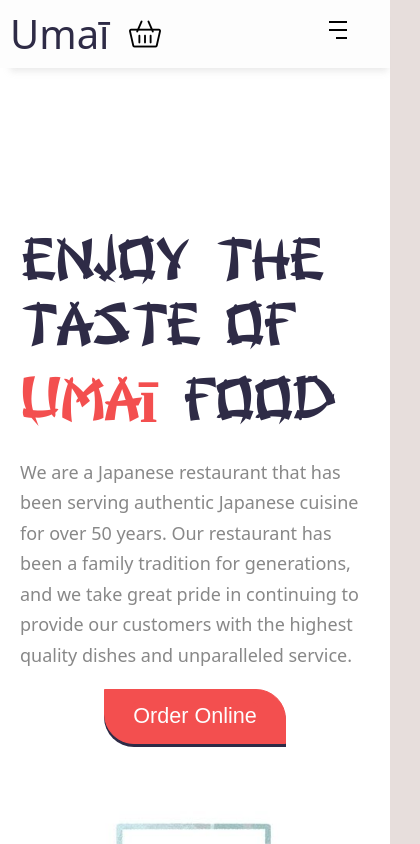
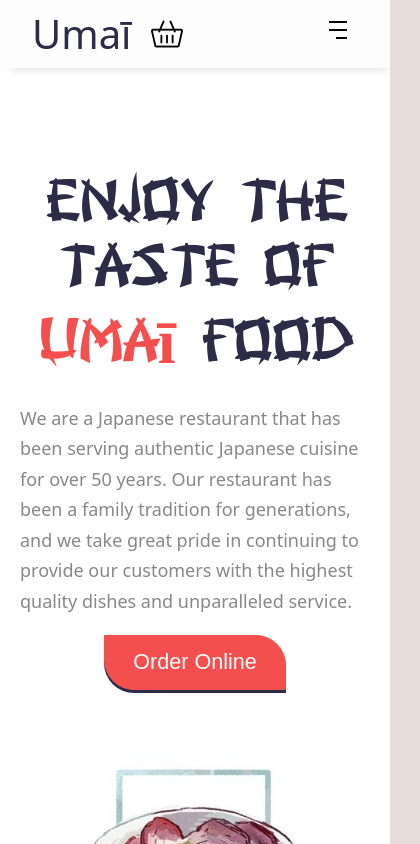
Before and after one commit to janaiscoding/shopping-cart, a React (Create React App) app: page /#/ in a window 390 px wide. Shown: the top 844 px of the page, 420 px wide, since content can reach past the window. Built offline with nearby package versions, Linux system fonts and the light colour scheme.

Commit message:
Fix mobile issues

```diff
--- a/src/pages/Cart.js
+++ b/src/pages/Cart.js
@@ -22,7 +22,7 @@ const Cart = ({
     />
   ));
   return (
-    <section className="cart-section" id="cart">
+    <section className="cart-section">
       <motion.div
         initial={{ opacity: 0 }}
         whileInView={{ opacity: 1 }}
@@ -30,7 +30,7 @@ const Cart = ({
         className="cart-main"
       >
         <div className="cart-info">
-          <h1 className="cart-title">Shopping Cart</h1>
+          <h1 className="cart-title" id="cart">Shopping Cart</h1>
           <div className="cart-items-wrapper">{allCartItems}</div>
           <div className="handle-checkout">
             <div className="continue-shopping">
--- a/src/styles/cart.css
+++ b/src/styles/cart.css
@@ -136,6 +136,9 @@ input[type="number"] {
     padding: 0px;
     font-size: large;
   }
+  .cart-main{
+    margin-top: 10vh;
+  }
   .cart-section,
   .cart-main,
   .cart-items-wrapper {
--- a/src/styles/contact.css
+++ b/src/styles/contact.css
@@ -50,8 +50,9 @@
   .form-group {
     flex-direction: column;
   }
-  form > input,
+  .form-label-group > input,
   #notes {
+    padding: 10px;
     width: 15em;
   }
 }
--- a/src/styles/home.css
+++ b/src/styles/home.css
@@ -188,7 +188,7 @@
   .section-breadcrumbs {
     margin-top: 1em;
   }
-  .section-three > .content{
+  .section-three > .content {
     margin: 5em 0em;
   }
   .home-main,
@@ -201,7 +201,7 @@
     margin: 1em 0em;
   }
   .products-wrapper {
-    grid-template-columns: repeat(2,1fr);
+    grid-template-columns: repeat(2, 1fr);
   }
 
   .section-two > .content,
@@ -231,11 +231,11 @@
     flex-direction: column;
   }
 
-  .section-two > a> img,
-  .section-three > a>  img{
+  .section-two > a > img,
+  .section-three > a > img {
     height: 500px;
   }
-  .section-five{
+  .section-five {
     margin-top: 0;
   }
   .section-five > img {
@@ -247,7 +247,6 @@
     text-align: center;
   }
 }
-
 
 @media (max-width: 600px) {
   .section-breadcrumbs {
@@ -276,7 +275,7 @@
   }
 
   .section-two > .content > button {
-    align-self: flex-end;
+    align-self: center;
   }
 
   .section-three {
@@ -298,20 +297,20 @@
     flex-direction: column;
   }
 
-  .section-two > a> img,
-  .section-three > a> img,
   .section-five img {
     width: 50%;
   }
-  .section-five{
+  .section-five {
     margin-top: 0;
   }
 
   .section-five > .right-img {
     align-self: flex-end;
   }
-  .section-title {
-    font-size: 20px;
+
+  .section-one > .content > .section-title {
+    margin-top:1em;
+    padding: 5px;
     text-align: center;
   }
 }
--- a/src/styles/navbar.css
+++ b/src/styles/navbar.css
@@ -38,7 +38,7 @@ header {
 
 @media (max-width: 35em) {
   .header-left {
-    margin: 10px;
+    margin-left: 2em;
   }
   .primary-navigation {
     position: fixed;
--- a/src/utilities/Navbar.js
+++ b/src/utilities/Navbar.js
@@ -20,7 +20,7 @@ const Navbar = ({ totalQuant }) => {
     <>
       <header className="flex sticky">
         <div className="header-left flex">
-          <Link className="logo-wrapper flex" to="/">
+          <Link className="logo-wrapper flex" to="/#home">
             <p className="logo-name">Umaī</p>
           </Link>
           <Link to="/cart" className="cart-menu-icon" data-visible="false">
```
Also changed, not shown: 2 other files (tests, documents, lock files or other folders).
